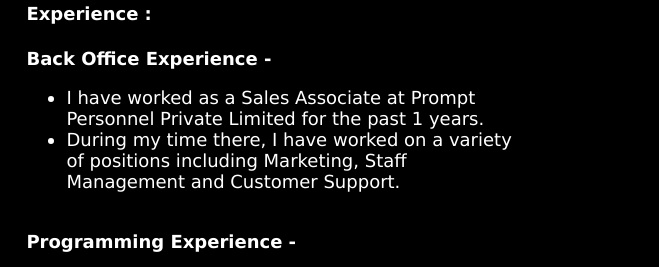
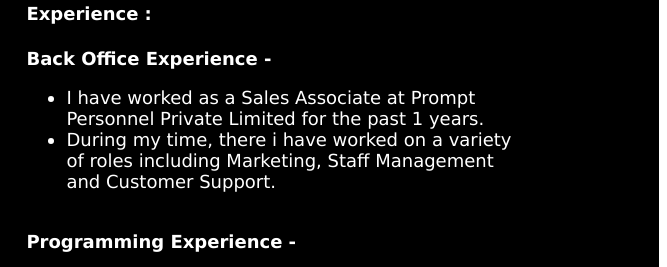
Before and after one commit to ojasmaniyar5/Ojas_Maniyar-Portfolio, a plain HTML site: page Portfolio Official/index.html in a window 1280 px wide. Shown: the part 976-1243 px from the top of the page, 613-1280 px from the left. Drawn offline with Linux system fonts and the light colour scheme.

Commit message:
Update index.html

```diff
--- a/Portfolio Official/index.html
+++ b/Portfolio Official/index.html
@@ -166,7 +166,7 @@
 								<h4>Experience :</h4>
 								<b>Back Office Experience -</b>
 								<ul><li>I have worked as a Sales Associate at Prompt Personnel Private Limited for the past 1 years.</li>
-									<li>During my time there, I have worked on a variety of positions including Marketing, Staff Management and Customer Support.</li></ul><br>
+									<li>During my time, there i have worked on a variety of roles including Marketing, Staff Management and Customer Support.</li></ul><br>
 								<b>Programming Experience -</b>
 								<ul><li>In Programming Experience, I have worked as a web developer for 1 month Internship's on various project under Prodigy InfoTech, CodSoft Interns by getting there internship's in web development framework.</li></ul>
 
```
